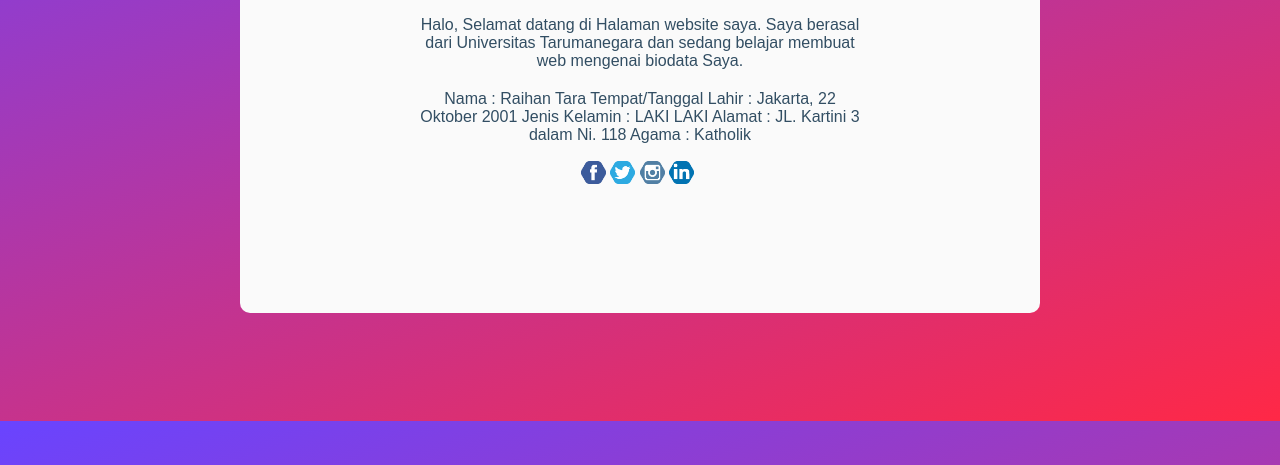
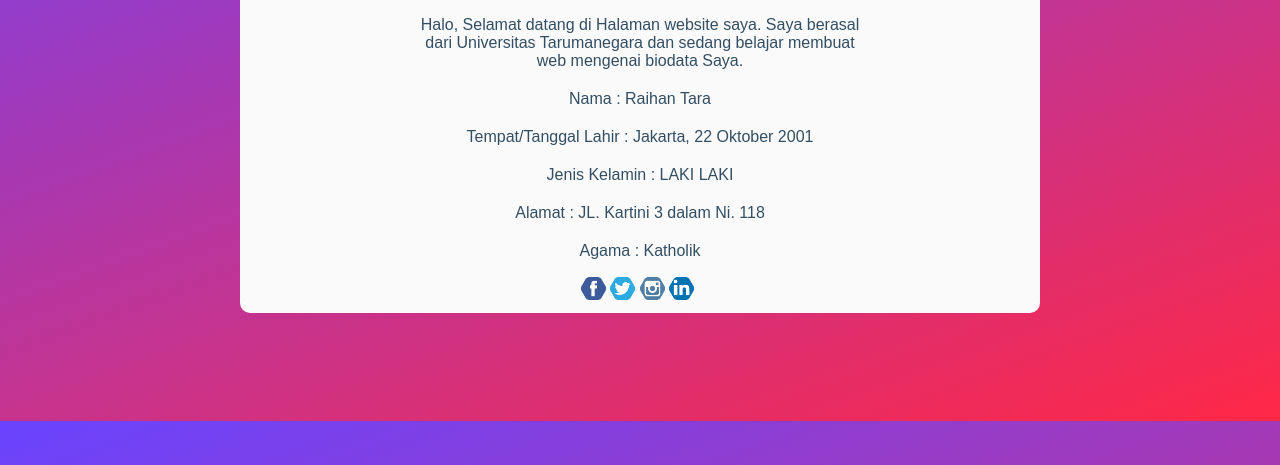
Before and after one commit to RaihanTr/535200046_Raihan_Tara_WebProgramming_B, a plain HTML site: page index.html in a window 1280 px wide. Shown: the part 335-800 px from the top of the page. Drawn offline with Linux system fonts and the light colour scheme.

Commit message:
made changes

```diff
--- a/index.html
+++ b/index.html
@@ -11,11 +11,11 @@
             <div class="text">Web Developer from <strong>Jakarta, Indonesia</strong></div>
             <p>Halo, Selamat datang di Halaman website saya. Saya berasal dari Universitas Tarumanegara dan sedang belajar membuat
                 web mengenai biodata Saya.</p>
-            <p> Nama                    : Raihan Tara
-                Tempat/Tanggal Lahir    : Jakarta, 22 Oktober 2001
-                Jenis Kelamin           : LAKI LAKI
-                Alamat                  : JL. Kartini 3 dalam Ni. 118
-                Agama                   : Katholik </p>
+            <p> Nama                    : Raihan Tara </p>
+            <p> Tempat/Tanggal Lahir    : Jakarta, 22 Oktober 2001 </p>
+            <p> Jenis Kelamin           : LAKI LAKI </p>
+            <p> Alamat                  : JL. Kartini 3 dalam Ni. 118 </p>
+            <p> Agama                   : Katholik </p>
             <ul>
                 <li><a href="#"><img src="fb.png" width="25px" height="25px"></a></li>
                 <li><a href="#"><img src="tw.png" width="25px" height="25px"></a></li>
```
